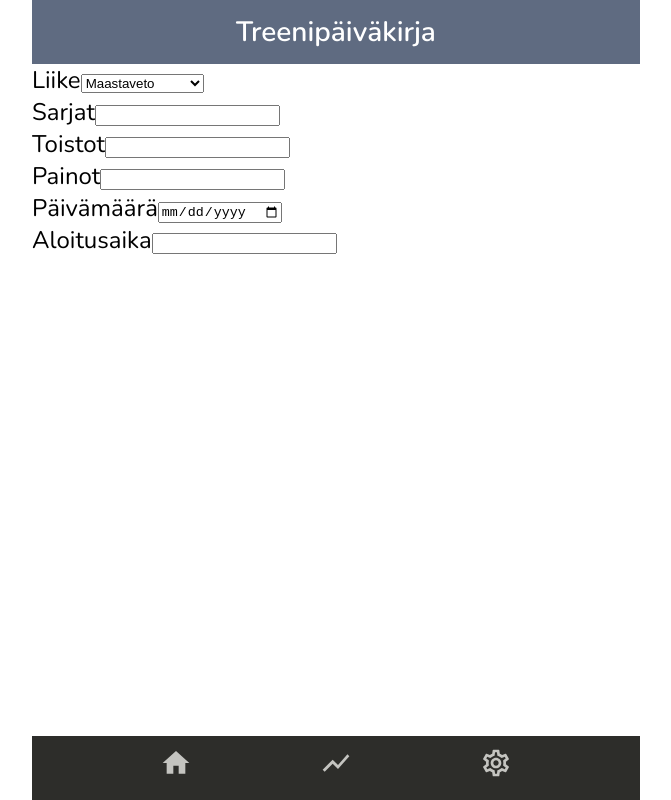
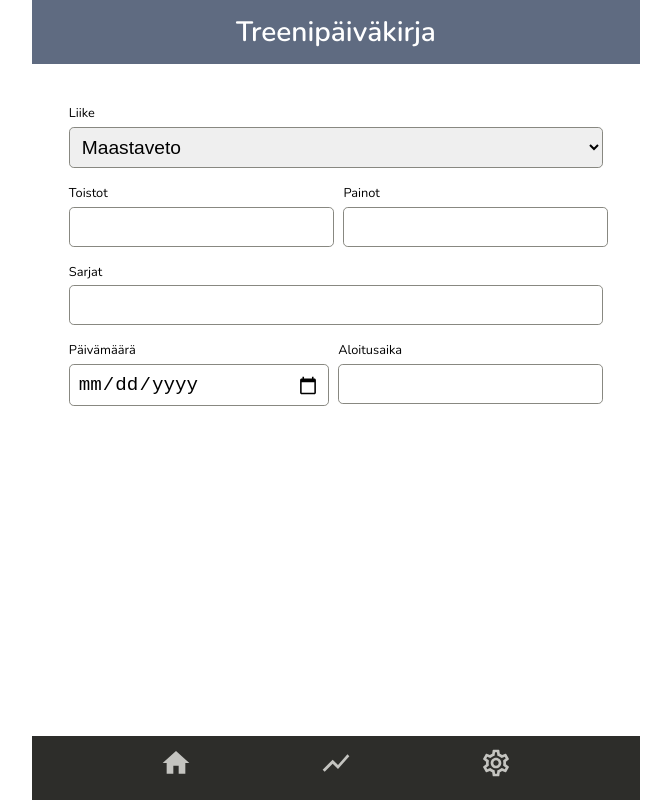
Before and after one commit to Juliamanda/treenipaivakirja, a React (Vite) app: page /add in a window 1280 px wide. Shown: the whole page, without its empty margins (304-975 px from the left). Built offline with nearby package versions, Linux system fonts and the light colour scheme.

Commit message:
Lisää lomakekenttien tyylimääritteet

```diff
--- a/src/assets/styles/_config.scss
+++ b/src/assets/styles/_config.scss
@@ -9,3 +9,6 @@ $color-neutral: #888881;
 $color-neutral-light: #C4C4C0;
 $color-neutral-lighter: #E1E1DF;
 $color-neutral-lightest: #FFFFFF;
+
+// Muut määrittelyt
+$container-padding: 2rem;
--- a/src/components/AddItem/AddItem.jsx
+++ b/src/components/AddItem/AddItem.jsx
@@ -4,7 +4,7 @@ import styles from './AddItem.module.scss'
 function AddItem(props) {
 
   return (
-    <div>
+    <div className={styles.additem}>
       <h2><ItemForm /></h2>
     </div>
   )
--- a/src/components/AddItem/AddItem.module.scss
+++ b/src/components/AddItem/AddItem.module.scss
@@ -0,0 +1,5 @@
+@import '../../assets/styles/_config.scss';
+
+.additem {
+  padding: $container-padding;
+}
--- a/src/components/ItemForm/ItemForm.jsx
+++ b/src/components/ItemForm/ItemForm.jsx
@@ -19,25 +19,25 @@ function ItemForm(props) {
           </div>
           <div className={styles.itemform_row}>
             <div>
-              <label htmlFor='set'>Sarjat</label>
-              <input type='text' name='set' />
-            </div>
-            <div>
               <label htmlFor='repeat'>Toistot</label>
               <input type='text' name='repeat' />
             </div>
-          </div>
-          <div className={styles.itemform_row}>
             <div>
               <label htmlFor='weight'>Painot</label>
               <input type='text' name='weight' />
             </div>
-            <div>
+          </div>
+          <div className={styles.itemform_row}>
+          <div>
+              <label htmlFor='set'>Sarjat</label>
+              <input type='text' name='set' />
+            </div>
+          </div>
+          <div className={styles.itemform_row}>
+          <div>
               <label htmlFor='date'>Päivämäärä</label>
               <input type='date' name='date' />
             </div>
-          </div>
-          <div className={styles.itemform_row}>
             <div>
               <label htmlFor='time'>Aloitusaika</label>
               <input type='text' name='time' />
--- a/src/components/ItemForm/ItemForm.module.scss
+++ b/src/components/ItemForm/ItemForm.module.scss
@@ -0,0 +1,31 @@
+@import '../../assets/styles/_config.scss';
+
+.itemform {
+    display: flex;
+    flex-direction: column;
+  }
+
+.itemform_row {
+    display: flex;
+  }
+
+.itemform_row > div {
+    display: flex;
+    flex-direction: column;
+    flex: 1 1 auto;
+    margin: 0.5rem 0.3rem;
+    width: 100%;
+  }
+
+.itemform input, .itemform select {
+    padding: 0.5rem;
+    border: 1px solid $color-neutral;
+    border-radius: 0.3rem;
+    font-size: 1.2rem;
+    outline: none;
+  }
+
+.itemform label {
+    font-size: 0.8rem;
+    margin-bottom: 0.3rem;
+  }
```
